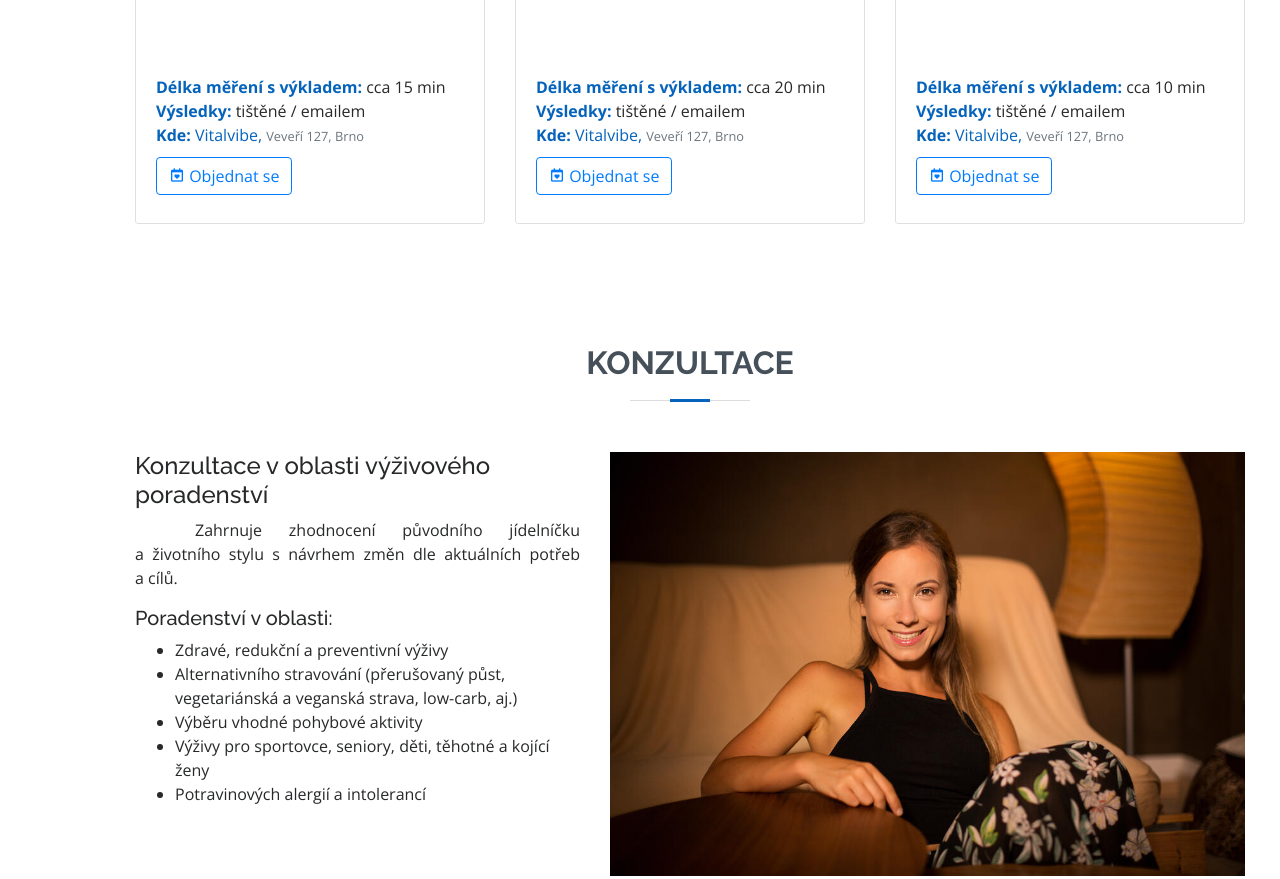
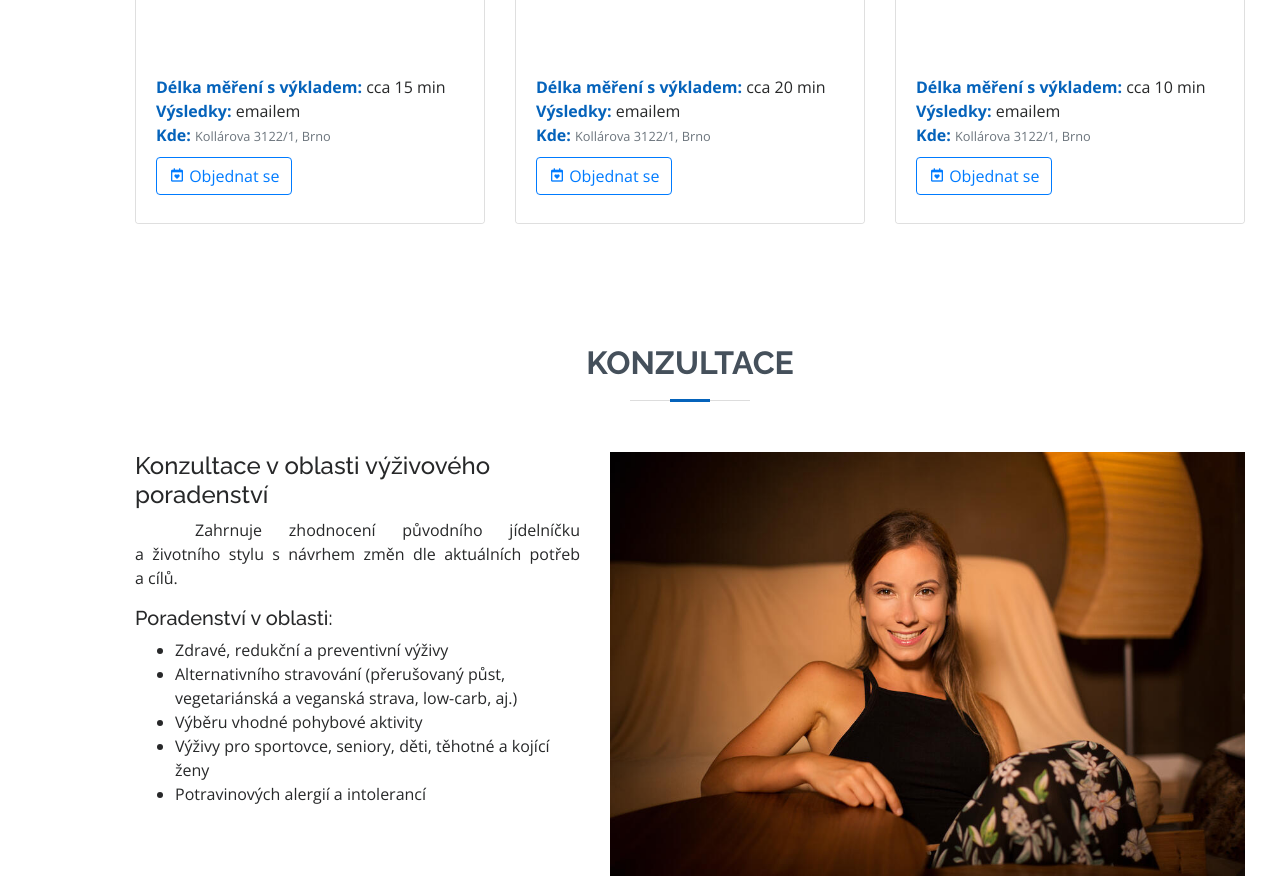
Before and after one commit to pvaskova/pvaskova.github.io, a plain HTML site: page index.html in a window 1280 px wide. Shown: the part 3975-4854 px from the top of the page. Drawn offline with nearby package versions, Linux system fonts and the light colour scheme.

Commit message:
remove vitalvibe

```diff
--- a/index.html
+++ b/index.html
@@ -807,10 +807,9 @@
             <div class="card-footer background-white-borderless">
             <p style="margin-top: 30px">
               <span class="text-blue-dark font-weight-bolder">Délka měření s výkladem: </span>cca 15 min<br/>
-              <span class="text-blue-dark font-weight-bolder">Výsledky: </span>tištěné / emailem<br/>
-              <span class="text-blue-dark font-weight-bolder">Kde: </span><a
-                    href="https://www.vitalvibe.eu/cs/kontakt#prodejna-brno">Vitalvibe, </a>
-              <small class="text-muted">Veveří 127, Brno</small>
+              <span class="text-blue-dark font-weight-bolder">Výsledky: </span>emailem<br/>
+              <span class="text-blue-dark font-weight-bolder">Kde: </span>
+              <small class="text-muted">Kollárova 3122/1, Brno</small>
               <br/>
               <!--<span class="text-blue-dark font-weight-bolder" style="display:inline-block;float: left;margin-right: 5px">Rezervace: </span>-->
               <button type="button" class="btn btn-outline-primary" data-toggle="modal" data-target="#rezervace" style="margin-top: 10px">
@@ -844,10 +843,9 @@
             <div class="card-footer background-white-borderless">
               <p style="margin-top: 30px">
                 <span class="text-blue-dark font-weight-bolder">Délka měření s výkladem: </span>cca 20 min<br/>
-                <span class="text-blue-dark font-weight-bolder">Výsledky: </span>tištěné / emailem<br/>
-                <span class="text-blue-dark font-weight-bolder">Kde: </span><a
-                      href="https://www.vitalvibe.eu/cs/kontakt#prodejna-brno">Vitalvibe, </a>
-                <small class="text-muted">Veveří 127, Brno</small>
+                <span class="text-blue-dark font-weight-bolder">Výsledky: </span>emailem<br/>
+                <span class="text-blue-dark font-weight-bolder">Kde: </span>
+                <small class="text-muted">Kollárova 3122/1, Brno</small>
                 <br/>
                 <button type="button" class="btn btn-outline-primary" data-toggle="modal" data-target="#rezervace" style="margin-top: 10px">
                   <i class='bx bx-calendar-heart'></i> Objednat se
@@ -876,10 +874,9 @@
             <div class="card-footer background-white-borderless">
               <p style="margin-top: 30px">
                 <span class="text-blue-dark font-weight-bolder">Délka měření s výkladem: </span>cca 10 min<br/>
-                <span class="text-blue-dark font-weight-bolder">Výsledky: </span>tištěné / emailem<br/>
-                <span class="text-blue-dark font-weight-bolder">Kde: </span><a
-                      href="https://www.vitalvibe.eu/cs/kontakt#prodejna-brno">Vitalvibe, </a>
-                <small class="text-muted">Veveří 127, Brno</small>
+                <span class="text-blue-dark font-weight-bolder">Výsledky: </span>emailem<br/>
+                <span class="text-blue-dark font-weight-bolder">Kde: </span>
+                <small class="text-muted">Kollárova 3122/1, Brno</small>
                 <br/>
                 <button type="button" class="btn btn-outline-primary" data-toggle="modal" data-target="#rezervace" style="margin-top: 10px">
                   <i class='bx bx-calendar-heart'></i> Objednat se
@@ -953,8 +950,7 @@
               </button>
             </div>
             <div class="card-footer">
-              <a href="https://www.vitalvibe.eu/cs/kontakt#prodejna-brno">Vitalvibe, </a>
-              <small class="text-muted">Veveří 127, Brno</small>
+              <small class="text-muted">Kollárova 3122/1, Brno</small>
             </div>
           </div>
         </div>
@@ -987,8 +983,7 @@
               </button>
             </div>
             <div class="card-footer">
-              <a href="https://www.vitalvibe.eu/cs/kontakt#prodejna-brno">Vitalvibe, </a>
-              <small class="text-muted">Veveří 127, Brno</small>
+              <small class="text-muted">Kollárova 3122/1, Brno</small>
             </div>
           </div>
         </div>
@@ -1059,7 +1054,7 @@
                 <span class="text-blue-dark font-weight-bolder">Součástí ceny je konzultace (možná online) a&nbsp;analýza na&nbsp;InBody&nbsp;230</span><br/>
                 <span class="text-blue-dark font-weight-bolder">Zohlednění specifických potřeb živin </span>dle metabolismu, zdravotního stavu, fyzické aktivity a druhu práce<br/>
                 <span class="text-blue-dark font-weight-bolder">Sestaven z běžně dostupných surovin</span><br/>
-                <span class="text-blue-dark font-weight-bolder">Výsledky: </span>tištěné / emailem<br/>
+                <span class="text-blue-dark font-weight-bolder">Výsledky: </span>emailem<br/>
                 <button type="button" class="btn btn-outline-primary" data-toggle="modal" data-target="#rezervace" style="margin-top: 10px">
                   <i class='bx bx-calendar-heart'></i> Objednat se
                 </button>
```
